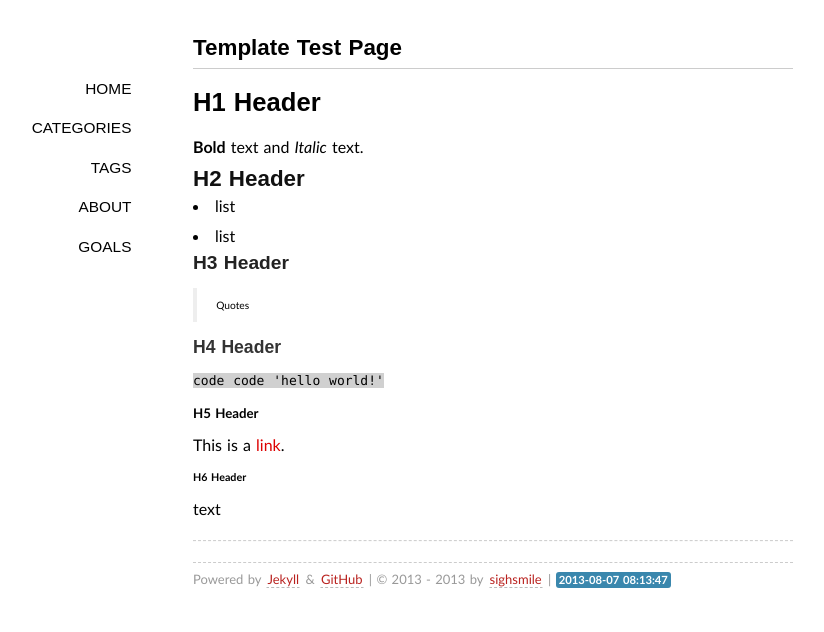
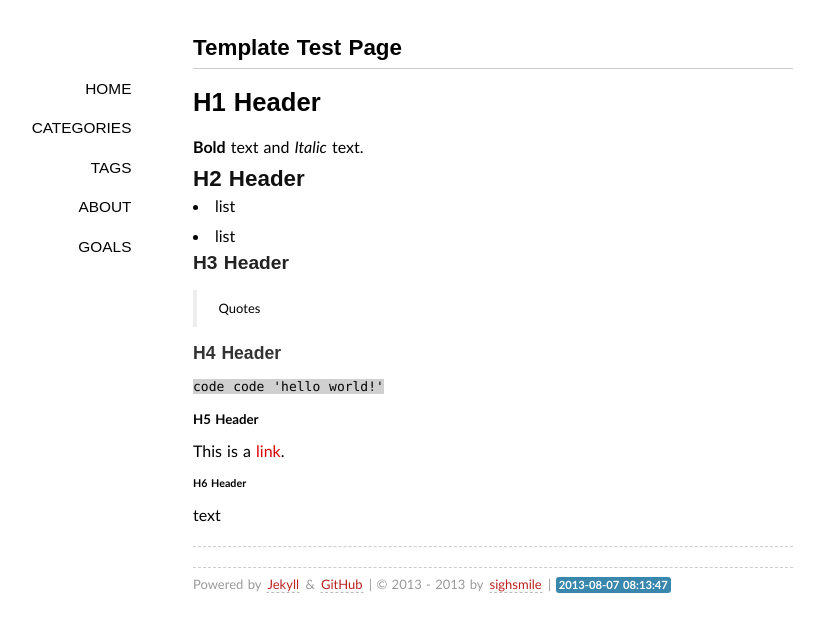
Before and after one commit to sighsmile/sighsmile.github.io, a Jekyll site: the page built from projects/template.md, in a window 1280 px wide. Shown: the top 632 px of the page, without its empty margins (147-971 px from the left). Built offline with Jekyll 4.4.1, drawn with Linux system fonts in a browser that asks for light colours; some web fonts are replaced; Markdown is read by kramdown in place of the engine named in the settings; comment, search, counter and statistics services are not loaded.

Commit message:
change font-size of blockquote to 90%

```diff
--- a/media/css/home.css
+++ b/media/css/home.css
@@ -189,7 +189,7 @@ blockquote {
 border-left:5px solid #eee;
 margin:0 0 30px;
 padding:0 0 0 15px;
-font-size: 80%;
+font-size: 90%;
 }
 
 blockquote p {
@@ -197,7 +197,7 @@ margin-bottom:0;
 font-size:13px;
 font-weight:300;
 line-height:25px;
-font-size: 80%;
+font-size: 90%;
 }
 
 blockquote small {
--- a/media/css/style.css
+++ b/media/css/style.css
@@ -26,8 +26,8 @@ ol,ul{list-style-position:inside;}
 ol ul, ul ol, ul ul, ol ol {margin-left:1em;}
 pre code{margin:1em 0;font-size:13px;line-height:1.6;display:block;overflow:auto;}
 blockquote{display:block;text-align:justify;border-left:4px solid #eeeeee;}
-blockquote{margin:1em 0em;padding-left:1.5em;font-size:0.8em;}
-blockquote p{margin:0;padding:.5em 0;font-size:0.8em;}
+blockquote{margin:1em 0em;padding-left:1.5em;font-size:0.9em;}
+blockquote p{margin:0;padding:.5em 0;font-size:0.9em;}
 #container{width:600px;margin:2em auto;display:block;padding:0 2em;}
 .content{font-size:16px;line-height:24px;}
 .content h1{padding:.5em 0;}
```
